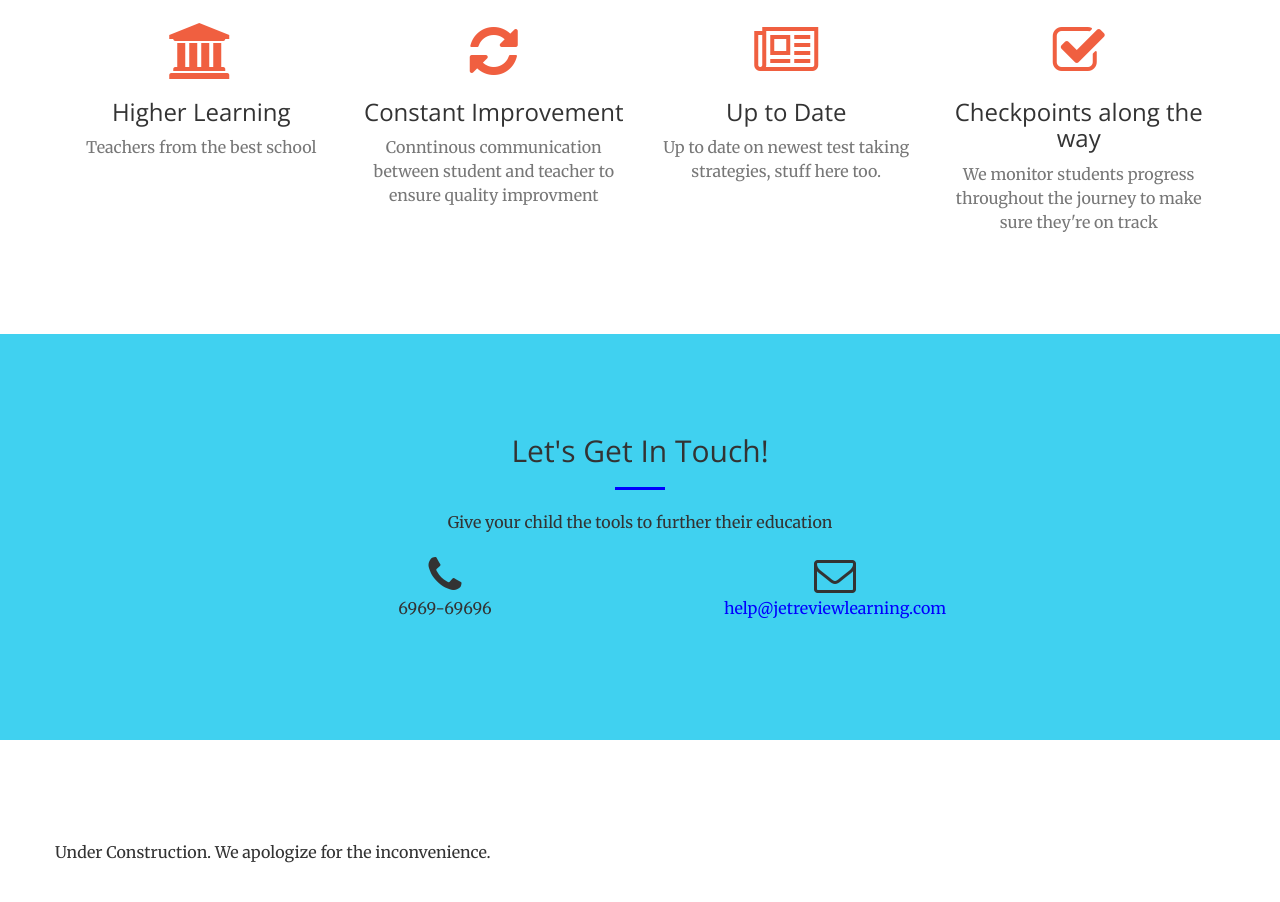
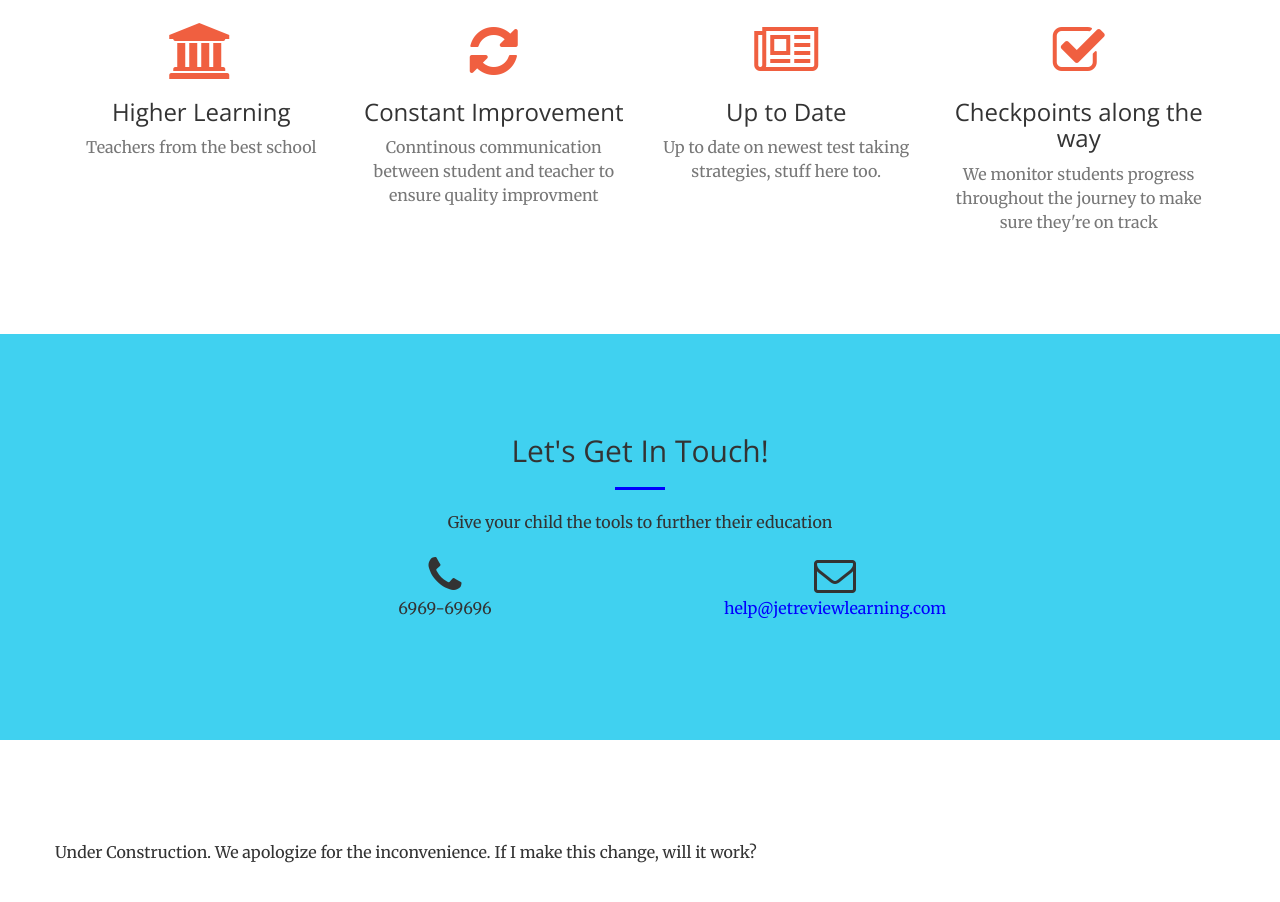
Before and after one commit to xutopia/xutopia.github.io, a website: page index.html in a window 1280 px wide. Shown: the part 1367-2269 px from the top of the page. Drawn offline with nearby package versions, Linux system fonts and the light colour scheme.

Commit message:
Testing the Waters

```diff
--- a/index.html
+++ b/index.html
@@ -187,7 +187,7 @@
     <section>
         <div class="container">
             <div class="row">
-                <p>Under Construction. We apologize for the inconvenience.</p>
+                <p>Under Construction. We apologize for the inconvenience. If I make this change, will it work?</p>
             </div>
         </div>
     </section>
```
